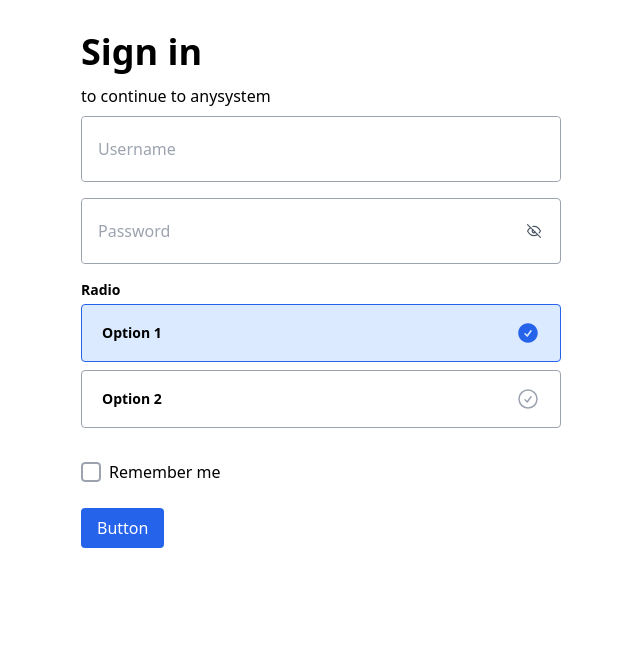
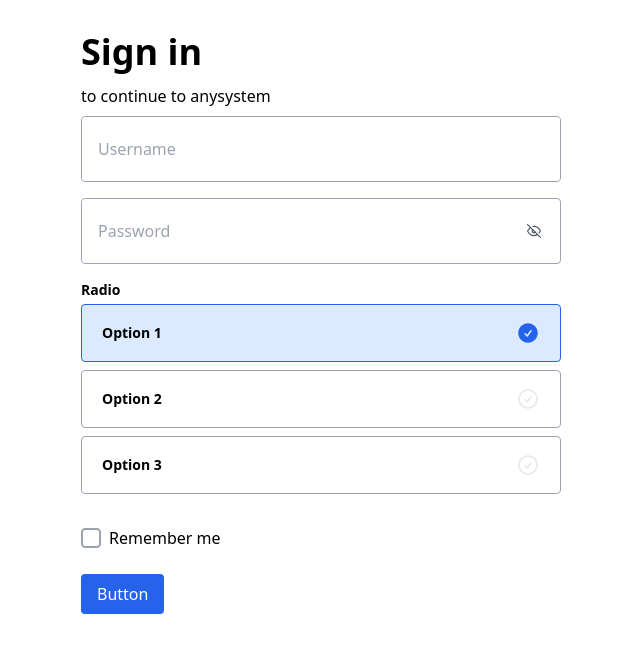
Before and after one commit to david-marstree/anysystem, a React app: page / in a window 1280 px wide. Shown: the top 652 px of the page, without its empty margins (319-959 px from the left). Built offline with nearby package versions, Linux system fonts and the light colour scheme; the HTML template or start-up script is replaced by a standard one.

Commit message:
update radio group

```diff
--- a/lib/components/RadioGroup/RadioGroup.tsx
+++ b/lib/components/RadioGroup/RadioGroup.tsx
@@ -117,7 +117,7 @@ const RadioGroup: React.FC<RadioGroupProps> = ({
                 ) : (
                   <CheckCircleOutlineIcon
                     className={twMerge(
-                      "size-6 transition text-gray-400 group-hover:text-blue-600",
+                      "size-6 transition text-gray-200 group-hover:text-blue-600",
                     )}
                   />
                 )}
--- a/package.json
+++ b/package.json
@@ -1,6 +1,6 @@
 {
   "name": "anysystem-design",
-  "version": "0.0.11",
+  "version": "0.0.12",
   "type": "module",
   "main": "dist/index.js",
   "types": "dist/index.d.ts",
--- a/src/App.tsx
+++ b/src/App.tsx
@@ -56,6 +56,12 @@ function App() {
                 value: "2",
                 enable: true,
               },
+              {
+                id: "3",
+                label: "Option 3",
+                value: "3",
+                enable: true,
+              },
             ]}
           />
         </Label>
```
Also changed, not shown: 2 other files (tests, documents, lock files or other folders).
